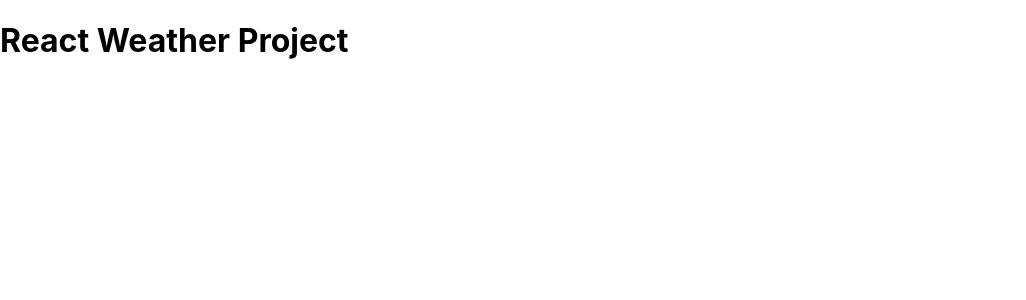
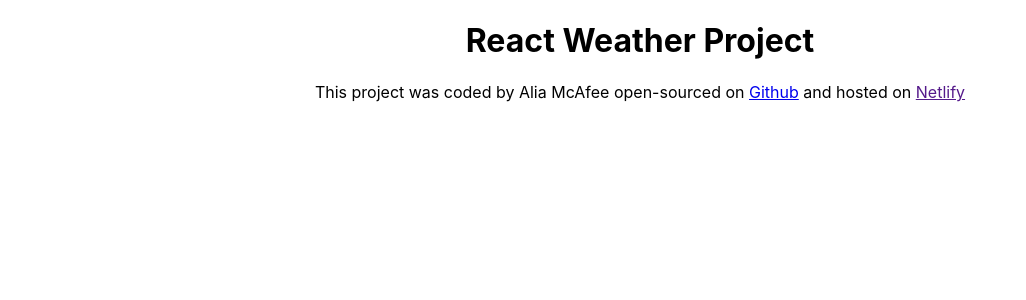
Before and after one commit to AliaMcAfee/react-weather-project, a React (Create React App) app: page / in a window 1280 px wide. Shown: the top 300 px of the page, without its empty margins (0-1026 px from the left). Built offline with nearby package versions, Linux system fonts and the light colour scheme.

Commit message:
Added bootstrap

```diff
--- a/package.json
+++ b/package.json
@@ -3,10 +3,11 @@
   "version": "0.1.0",
   "private": true,
   "dependencies": {
+    "bootstrap": "^5.3.3",
     "cra-template": "1.2.0",
     "react": "^19.0.0",
     "react-dom": "^19.0.0",
-    "react-scripts": "5.0.1"
+    "react-scripts": "^3.0.1"
   },
   "scripts": {
     "start": "react-scripts start",
--- a/src/App.js
+++ b/src/App.js
@@ -1,8 +1,17 @@
 import logo from "./logo.svg";
 import "./App.css";
 
-function App() {
-  return <h1>React Weather Project</h1>;
+export default function App() {
+  return (
+    <div className="App">
+      <h1>React Weather Project</h1>
+      <footer>
+        This project was coded by Alia McAfee open-sourced on{" "}
+        <a href="https://github.com/AliaMcAfee/react-weather-project.git">
+          Github
+        </a>{" "}
+        and hosted on <a href="">Netlify</a>
+      </footer>
+    </div>
+  );
 }
-
-export default App;
```
Also changed, not shown: 1 other file (tests, documents, lock files or other folders).
